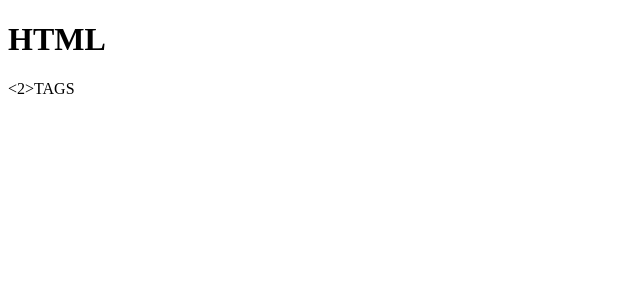
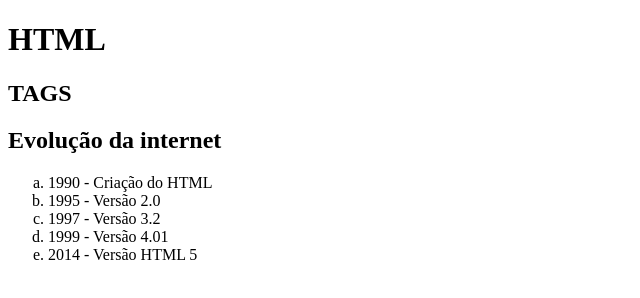
Before and after one commit to HelenaSuzuki/primeiro_site, a plain HTML site: page index.htm in a window 1280 px wide. Shown: the whole page, without its empty margins (0-640 px from the left). Drawn offline with Linux system fonts and the light colour scheme.

Commit message:
Update index.htm

```diff
--- a/index.htm
+++ b/index.htm
@@ -9,6 +9,15 @@
 <body>
     <h1>HTML</h1>
 
-    <2>TAGS</2>
+    <h2>TAGS</h2>
+
+    <h2>Evolução da internet</h2>
+    <ol type="a">
+        <li>1990 - Criação do HTML</li>
+        <li>1995 - Versão 2.0</li>
+        <li>1997 - Versão 3.2</li>
+        <li>1999 - Versão 4.01</li>
+        <li>2014 - Versão HTML 5</li>
+   </ol>
 </body>
 </html>
```
